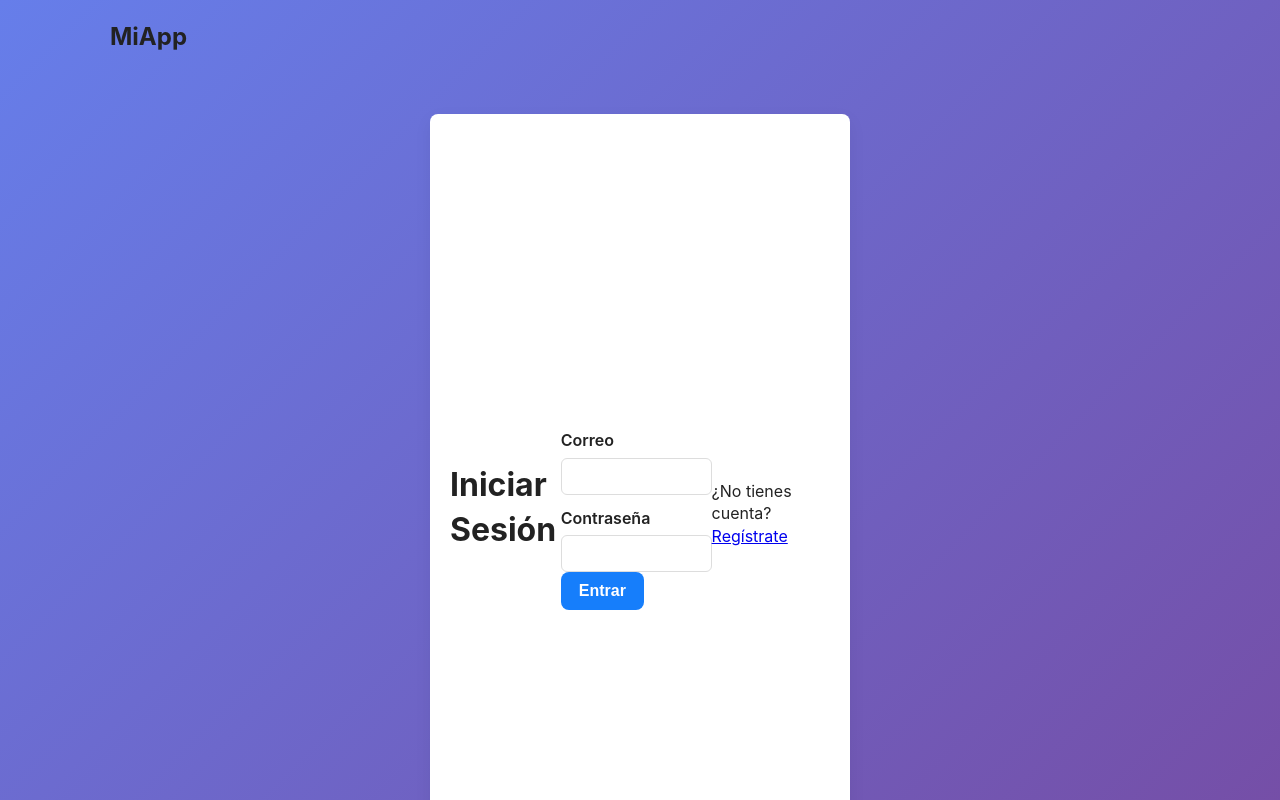
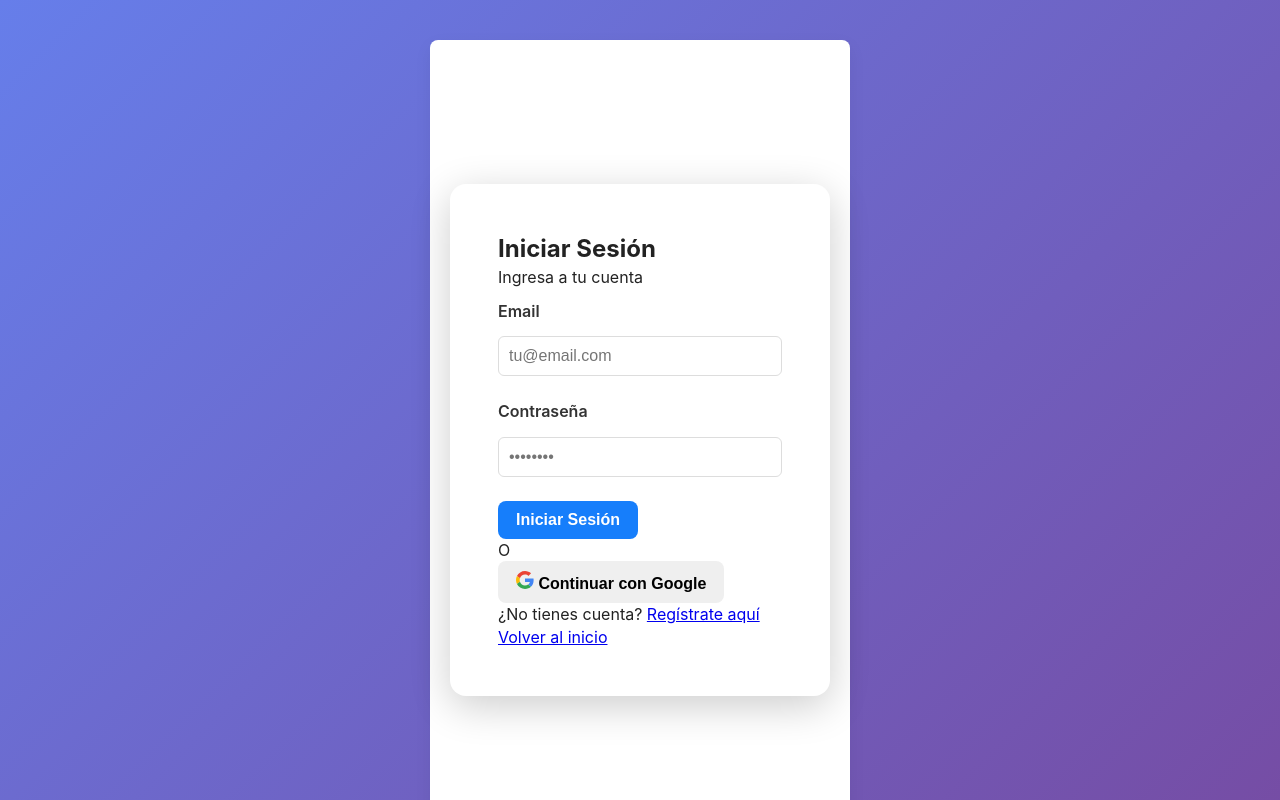
Before and after one commit to Josueizu/S14-TRABAJO-PR-CTICO-EXPERIMENTAL_4, a plain HTML site: page frontend/pages/login.html in a window 1280 px wide. Shown: the top 800 px of the page. Drawn offline with Linux system fonts and the light colour scheme.

Commit message:
Update login.html

```diff
--- a/frontend/pages/login.html
+++ b/frontend/pages/login.html
@@ -1,35 +1,99 @@
 <!DOCTYPE html>
 <html lang="es">
 <head>
-  <meta charset="utf-8" />
-  <meta name="viewport" content="width=device-width, initial-scale=1" />
-  <title>MiApp - Iniciar sesión</title>
-  <link rel="stylesheet" href="/assets/css/styles.css" />
+    <meta charset="UTF-8">
+    <meta name="viewport" content="width=device-width, initial-scale=1.0">
+    <title>Iniciar Sesión - MiApp</title>
+    <link rel="stylesheet" href="../assets/css/styles.css">
 </head>
 <body>
-  <header class="small-header">
-    <div class="container">
-      <h2>MiApp</h2>
+    <div class="auth-container">
+        <div class="auth-card">
+            <div class="auth-header">
+                <h2>Iniciar Sesión</h2>
+                <p>Ingresa a tu cuenta</p>
+            </div>
+
+            <form id="loginForm" class="auth-form">
+                <div class="form-group">
+                    <label for="email">Email</label>
+                    <input
+                        type="email"
+                        id="email"
+                        name="email"
+                        placeholder="tu@email.com"
+                        required
+                    >
+                </div>
+
+                <div class="form-group">
+                    <label for="password">Contraseña</label>
+                    <input
+                        type="password"
+                        id="password"
+                        name="password"
+                        placeholder="••••••••"
+                        required
+                    >
+                </div>
+
+                <button type="submit" class="btn btn-primary btn-block">
+                    Iniciar Sesión
+                </button>
+
+                <div id="error-message" class="error-message" style="display: none;"></div>
+                <div id="success-message" class="success-message" style="display: none;"></div>
+            </form>
+
+            <div class="divider">
+                <span>O</span>
+            </div>
+
+            <button id="googleLoginBtn" class="btn btn-google btn-block">
+                <svg width="18" height="18" xmlns="http://www.w3.org/2000/svg" viewBox="0 0 48 48">
+                    <path fill="#EA4335" d="M24 9.5c3.54 0 6.71 1.22 9.21 3.6l6.85-6.85C35.9 2.38 30.47 0 24 0 14.62 0 6.51 5.38 2.56 13.22l7.98 6.19C12.43 13.72 17.74 9.5 24 9.5z"/>
+                    <path fill="#4285F4" d="M46.98 24.55c0-1.57-.15-3.09-.38-4.55H24v9.02h12.94c-.58 2.96-2.26 5.48-4.78 7.18l7.73 6c4.51-4.18 7.09-10.36 7.09-17.65z"/>
+                    <path fill="#FBBC05" d="M10.53 28.59c-.48-1.45-.76-2.99-.76-4.59s.27-3.14.76-4.59l-7.98-6.19C.92 16.46 0 20.12 0 24c0 3.88.92 7.54 2.56 10.78l7.97-6.19z"/>
+                    <path fill="#34A853" d="M24 48c6.48 0 11.93-2.13 15.89-5.81l-7.73-6c-2.15 1.45-4.92 2.3-8.16 2.3-6.26 0-11.57-4.22-13.47-9.91l-7.98 6.19C6.51 42.62 14.62 48 24 48z"/>
+                </svg>
+                Continuar con Google
+            </button>
+
+            <div class="auth-footer">
+                <p>¿No tienes cuenta? <a href="register.html">Regístrate aquí</a></p>
+                <p><a href="../index.html">Volver al inicio</a></p>
+            </div>
+        </div>
     </div>
-  </header>
 
-  <main>
-    <div class="container auth-container">
-      <h1>Iniciar Sesión</h1>
-      <form id="loginForm">
-        <label for="email">Correo</label>
-        <input id="email" name="email" type="email" required />
-        <label for="password">Contraseña</label>
-        <input id="password" name="password" type="password" required />
-        <button class="btn btn-primary" type="submit">Entrar</button>
-      </form>
+    <script src="../assets/js/api.js"></script>
+    <script src="../assets/js/auth.js"></script>
+    <script>
+        // Manejar login tradicional
+        document.getElementById('loginForm').addEventListener('submit', async (e) => {
+            e.preventDefault();
 
-      <p class="small">
-        ¿No tienes cuenta? <a href="/pages/register.html">Regístrate</a>
-      </p>
-    </div>
-  </main>
+            const email = document.getElementById('email').value;
+            const password = document.getElementById('password').value;
 
-  <script src="/assets/js/app.js"></script>
+            await login(email, password);
+        });
+
+        // Manejar login con Google
+        document.getElementById('googleLoginBtn').addEventListener('click', () => {
+            loginWithGoogle();
+        });
+
+        // Capturar token de Google OAuth redirect
+        const urlParams = new URLSearchParams(window.location.search);
+        const token = urlParams.get('token');
+        if (token) {
+            localStorage.setItem('token', token);
+            showSuccess('Login exitoso con Google');
+            setTimeout(() => {
+                window.location.href = 'dashboard.html';
+            }, 1500);
+        }
+    </script>
 </body>
 </html>
```
